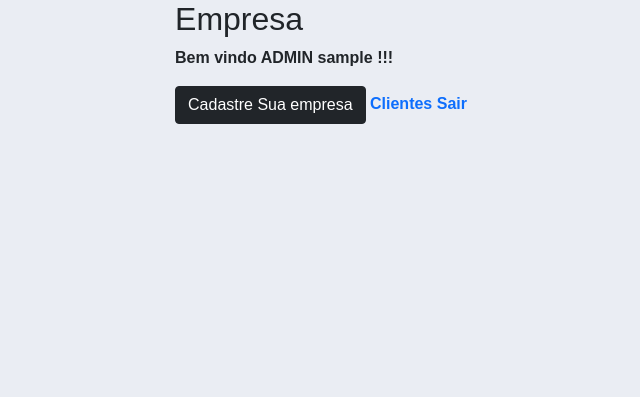
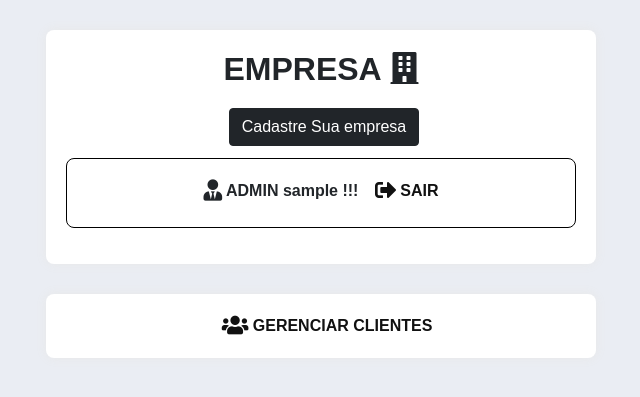
Before and after one commit to samueloliveiraf/company-django, a Django app: page / in a window 1280 px wide. Shown: the top 397 px of the page, without its empty margins (319-959 px from the left). Run offline with Django 3.2, Linux system fonts and the light colour scheme; the visitor is signed in with stand-in values (Sample User, id 1); data that the repository does not hold is empty; some libraries are stand-ins or nearby versions.

Commit message:
style pages add

```diff
--- a/static/css/style.css
+++ b/static/css/style.css
@@ -41,7 +41,7 @@ button:hover {
     color: white;
 }
 
-.btn-success {
+.btn-dark {
     margin-top: 12px;
     margin-left: 6px;
 }
@@ -58,9 +58,50 @@ a {
 input {
     width: 355px;
     margin-top: 12px;
-    background: #c7c7c7;
+    background: #f3f3f3;
     border-radius: 5px;
     border: none;
     padding-left: 10px;
     height: 32px;
 }
+
+.head-style {
+    background: #ffffff;
+    margin-top: 30px;
+    padding: 20px;
+    width: 550px;
+    text-align: center;
+    box-shadow: 0px 0px 11px 0px #e8e8e8;
+    border-radius: 8px;
+}
+
+.style-logout {
+    color: rgb(17, 17, 17);
+    transition: 0.2s;
+    margin-left: 12px;
+}
+
+.welcome-p {
+    margin-top: 12px;
+    border: 1px solid black;
+    border-radius: 8px;
+    height: 70px;
+    padding: 20px;
+}
+
+.functionality {
+    background: #ffffff;
+    box-shadow: 0px 0px 11px 0px #e8e8e8;
+    border-radius: 8px;
+    margin-top: 30px;
+    padding: 20px;
+    width: 550px;
+    text-align: center;
+}
+
+.li-client {
+    border: 1px solid black;
+    margin-top: 8px;
+    border-radius: 8px;
+    padding: 17px;
+}
--- a/templates/index.html
+++ b/templates/index.html
@@ -1,29 +1,46 @@
-
 {% extends 'base.html' %}
 
 {% block main %}
 
-<h2> Empresa </h2>
 
     {% if user.is_authenticated %}
-        <p>Bem vindo ADMIN {{ user.username }} !!!</p>
-    {% endif %}
+        <div class="head-style">
 
+            <h2>
+                <strong>EMPRESA</strong>
+                <i class="fas fa-building"></i>
+            </h2>
             {% if user.company %}
             {% for company in companys %}
             {{ company.name_company }}
-            <a class="btn btn-dark" href="company/page/?id={{ company.id }}">
-                Edite sua empresa
+                <a class="style-logout" href="company/page/?id={{ company.id }}">
+                    <i class="fas fa-edit fa-lg"></i>
+                    Editar Empresa
                 </a>
             {% endfor %}
             {% else %}
-        <a class="btn btn-dark" href="">
+                <a class="btn btn-dark" href="company/page/">
                     Cadastre Sua empresa
                 </a>
             {% endif %}
+            <p class="welcome-p">
+                <i class="fas fa-user-tie fa-lg"></i>
+                ADMIN {{ user.username }} !!!
+                <a class="style-logout" href="{% url 'logout' %}">
+                    <i class="fas fa-sign-out-alt fa-lg">
+                    </i>
+                    SAIR
+                </a>
+            </p>
 
-    <a href="{% url 'list-clients' %}">Clientes</a>
+        </div>
+    {% endif %}
 
-    <a href="{% url 'logout' %}">Sair</a>
+    <div class="functionality">
+        <a class="style-logout" href="{% url 'list-clients' %}">
+            <i class="fas fa-users fa-lg"></i> GERENCIAR CLIENTES
+        </a>
+    </div>
+
 
 {% endblock %}
```
Also changed, not shown: templates/list_client.html (+6 -2 lines). Lines whose indentation alone changed are shown as unchanged.
